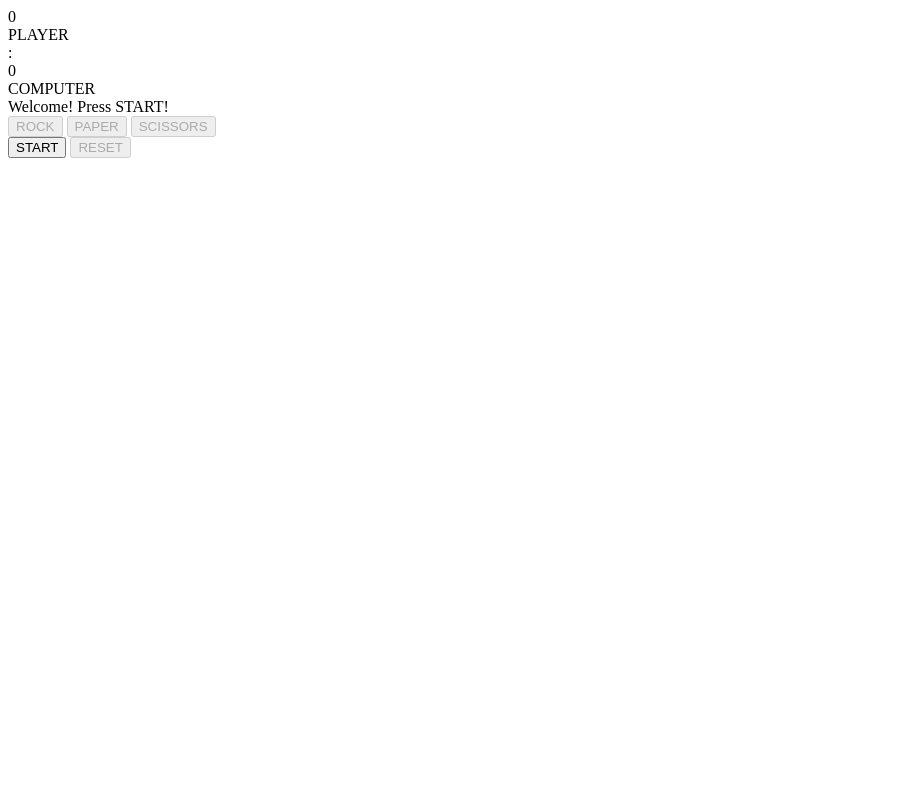
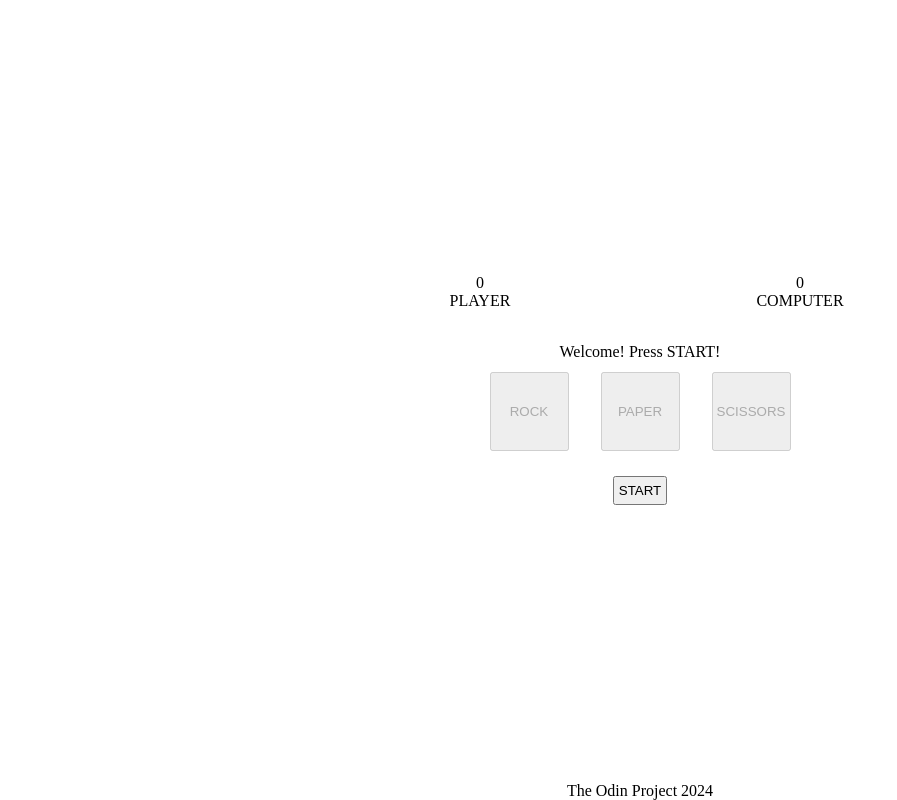
Before and after one commit to ejdodds/odin-rock-paper-scissors, a plain HTML site: page index.html in a window 1280 px wide. Shown: the whole page, without its empty margins (0-897 px from the left). Drawn offline with Linux system fonts and the light colour scheme.

Commit message:
Add alignment styles to the game UI
I added alignment properties to position all the elements in the webpage.
I had to add additional containers to place the elements accurately.
I adjusted the logic for the buttons for reset and start so that the
buttons will display the appropriate button depending on the state of
the game.

```diff
--- a/css/styles.css
+++ b/css/styles.css
@@ -0,0 +1,129 @@
+*,
+*::before,
+*::after {
+  box-sizing: content-box;
+  padding: 0;
+  margin: 0;
+}
+
+body {
+  height: 100vh;
+  display: flex;
+  flex-direction: column;
+  align-items: center;
+}
+
+.container {
+  flex: 1;
+  display: flex;
+  flex-direction: column;
+  justify-content: center;
+  align-items: center;
+}
+
+.container-main {
+
+  width: 50vw;
+
+  display: flex;
+  flex-direction: column;
+
+}
+
+.container-choices {
+  flex: 1;
+
+}
+
+.container-scoreBoard {
+  display: flex;
+  justify-content: center;
+  align-items: center;
+}
+
+.scoreBoard {
+  flex: 1;
+
+  height: 10vh;
+  display: flex;
+
+  align-items: center;
+  flex-wrap: wrap;
+}
+
+
+
+.scoreBoard-human,
+.scoreBoard-computer {
+
+  display: flex;
+  flex-direction: column;
+  align-items: center;
+  flex: 1;
+}
+
+.container-result {
+  display: flex;
+  justify-content: center;
+}
+
+.result {
+
+  height: 5vh;
+  display: flex;
+  justify-content: center;
+  align-items: center;
+  text-align: center;
+  flex: 1;
+}
+
+.container-choices {
+
+  display: flex;
+  justify-content: center;
+}
+
+.choices {
+  display: flex;
+  justify-content: center;
+  align-items: center;
+  gap: 32px;
+  flex-wrap: wrap;
+  flex: 1;
+  min-width: fit-content;
+}
+
+.choices button {
+  width: 75px;
+  height: 75px;
+  display: flex;
+  justify-content: center;
+  align-items: center;
+}
+
+.container-options {
+  display: flex;
+  justify-content: center;
+  align-items: center;
+
+}
+
+
+.options {
+
+  flex: 1;
+  height: 10vh;
+  display: flex;
+  justify-content: center;
+  align-items: center;
+}
+
+.options button {
+  width: 50px;
+  height: 25px;
+}
+
+
+.footer {
+  text-align: center;
+}
--- a/index.html
+++ b/index.html
@@ -4,20 +4,23 @@
     <meta charset="utf-8">
     <meta name="viewport" content="width= devide-width, initial-size= 1.0">
     <title>Rock, Paper, Scissors</title>
-    <link href="./css/dtyles.css" rel="stylesheet">
+    <link href="./css/styles.css" rel="stylesheet">
     <script src="./js/script.js" defer></script>
   </head>
   <body>
-
-    <div class="container-ScoreBoard">
+    <div class="container">
+      <div class="container-main">
+        <div class="container-scoreBoard">
+          <div class="scoreBoard">
             <div class="scoreBoard-human">
               <div class="humanScore">0</div>
               <div>PLAYER</div>
             </div>
-      <div>:</div>
+
             <div class="scoreBoard-computer">
               <div class="computerScore">0</div>
               <div>COMPUTER</div>
+            </div>
           </div>
         </div>
 
@@ -26,14 +29,28 @@
         </div>
 
         <div class="container-choices">
-      <button class="choices">ROCK</button>
-      <button class="choices">PAPER</button>
-      <button class="choices">SCISSORS</button>
+          <div class="choices">
+            <button>ROCK</button>
+            <button>PAPER</button>
+            <button>SCISSORS</button>
+          </div>
         </div>
 
+
         <div class="container-options">
+          <div class="options">
             <button class="buttonStart">START</button>
             <button class="buttonReset">RESET</button>
+          </div>
+        </div>
+
+
+
+      </div>
+
+    </div>
+    <div class="footer">
+          The Odin Project 2024
     </div>
 
   </body>
--- a/js/script.js
+++ b/js/script.js
@@ -89,17 +89,21 @@ function resetGame() {
     choice.setAttribute("disabled", " ");
   })
   buttonReset.setAttribute("disabled", " ");
+  buttonReset.style["display"] = "none";
   buttonStart.removeAttribute("disabled");
+  buttonStart.style["display"] = "inline";
 }
 
 
 function startGame() {
   buttonStart.setAttribute("disabled", " ");
+  buttonStart.style["display"] = "none";
   choices.forEach(choice => {
     choice.removeAttribute("disabled");
   })
   buttonReset.removeAttribute("disabled");
   result.textContent = "Choose to start the game";
+  buttonReset.style["display"] = "inline";
 }
 
 
@@ -110,6 +114,7 @@ function loadInitial() {
     choice.setAttribute("disabled", " ");
   });
   buttonReset.setAttribute("disabled", " ");
+  buttonReset.style['display'] = 'none';
 }
 
 
@@ -119,7 +124,7 @@ let computerScoreBoard = document.querySelector(".computerScore");
 let humanScore = 0;
 let computerScore = 0;
 
-const choices = document.querySelectorAll(".choices");
+const choices = document.querySelectorAll(".choices button");
 choices.forEach(button => {
   button.addEventListener("click", event => {
     // Retrieves the choice button text
```
Lines whose indentation alone changed are shown as unchanged.
